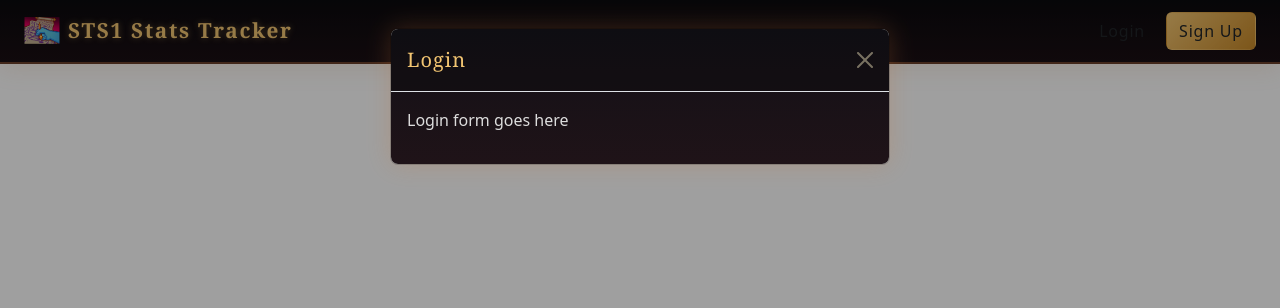
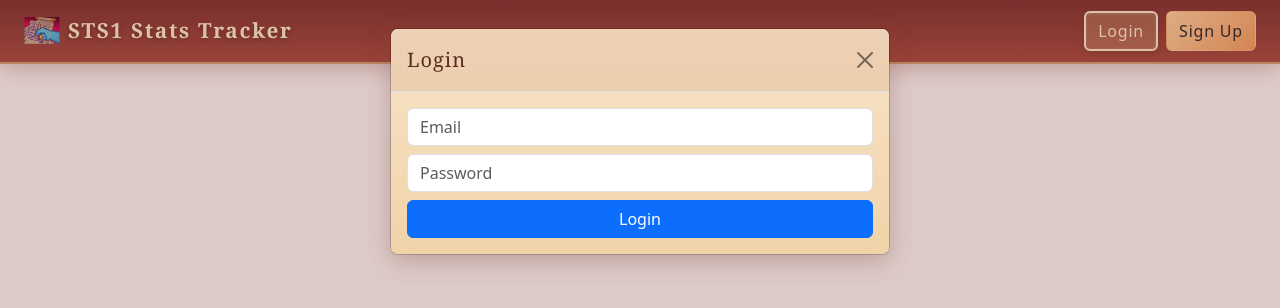
Before and after one commit to Rulfayem/STS-stats-tracker-site, a React (Vite) app: page / in a window 1280 px wide. Both pictures are taken after a click on the button "Login". Shown: the top 308 px of the page. Built offline with nearby package versions, Linux system fonts and the light colour scheme; no server answers.

Commit message:
fixed api issue and imrproved some more styling and still implementing auth currently

```diff
--- a/src/components/Navbar.jsx
+++ b/src/components/Navbar.jsx
@@ -2,6 +2,8 @@ import "../styles/navbar.css";
 import "../styles/modal.css";
 import { Link } from "react-router-dom";
 import { useState } from "react";
+import { createUserWithEmailAndPassword, signInWithEmailAndPassword } from "firebase/auth";
+import { auth } from "../firebase";
 
 const siteIcon = "/images/Purple-Scrawl-Art.png";
 const siteName = "STS1 Stats Tracker";
@@ -13,8 +15,51 @@ export default function Navbar() {
 
     const [showLogin, setShowLogin] = useState(false);
     const [showSignup, setShowSignup] = useState(false);
+    const [email, setEmail] = useState("");
+    const [password, setPassword] = useState("");
+    const [username, setUsername] = useState("");
+    const [error, setError] = useState("");
 
     const isLoggedIn = temporaryIsLoggedIn;
+    const validateEmail = (email) => email.includes("@");
+
+    const handleSignup = async () => {
+        setError("");
+
+        if (!email || !password || !username) {
+            return setError("Please fill in all fields.");
+        }
+
+        if (!validateEmail(email)) {
+            return setError("Please enter a valid email address.");
+        }
+
+        try {
+            await createUserWithEmailAndPassword(auth, email, password);
+            setShowSignup(false);
+        } catch (err) {
+            setError(err.message);
+        }
+    };
+
+    const handleLogin = async () => {
+        setError("");
+
+        if (!email || !password) {
+            return setError("Please fill in all fields.");
+        }
+
+        if (!validateEmail(email)) {
+            return setError("Please enter a valid email address.");
+        }
+
+        try {
+            await signInWithEmailAndPassword(auth, email, password);
+            setShowLogin(false);
+        } catch (err) {
+            setError(err.message);
+        }
+    };
 
     return (
         <>
@@ -71,7 +116,25 @@ export default function Navbar() {
                                     <button className="btn-close" onClick={() => setShowLogin(false)}></button>
                                 </div>
                                 <div className="modal-body">
-                                    <p>Login form goes here</p>
+                                    {/* login form */}
+                                    <input
+                                        type="email"
+                                        placeholder="Email"
+                                        className="form-control mb-2"
+                                        value={email}
+                                        onChange={(e) => setEmail(e.target.value)}
+                                    />
+                                    <input
+                                        type="password"
+                                        placeholder="Password"
+                                        className="form-control mb-2"
+                                        value={password}
+                                        onChange={(e) => setPassword(e.target.value)}
+                                    />
+                                    {error && <p className="text-danger">{error}</p>}
+                                    <button className="btn btn-primary w-100" onClick={handleLogin}>
+                                        Login
+                                    </button>
                                 </div>
                             </div>
                         </div>
@@ -91,7 +154,32 @@ export default function Navbar() {
                                     <button className="btn-close" onClick={() => setShowSignup(false)}></button>
                                 </div>
                                 <div className="modal-body">
-                                    <p>Signup form goes here</p>
+                                    {/* signup form */}
+                                    <input
+                                        type="text"
+                                        placeholder="Username"
+                                        className="form-control mb-2"
+                                        value={username}
+                                        onChange={(e) => setUsername(e.target.value)}
+                                    />
+                                    <input
+                                        type="email"
+                                        placeholder="Email"
+                                        className="form-control mb-2"
+                                        value={email}
+                                        onChange={(e) => setEmail(e.target.value)}
+                                    />
+                                    <input
+                                        type="password"
+                                        placeholder="Password"
+                                        className="form-control mb-2"
+                                        value={password}
+                                        onChange={(e) => setPassword(e.target.value)}
+                                    />
+                                    {error && <p className="text-danger">{error}</p>}
+                                    <button className="btn btn-success w-100" onClick={handleSignup}>
+                                        Sign Up
+                                    </button>
                                 </div>
                             </div>
                         </div>
--- a/src/styles/modal.css
+++ b/src/styles/modal.css
@@ -1,18 +1,20 @@
 /* ===== MODAL STYLING BELOW ===== */
 
 .modal-content {
-    background: linear-gradient(180deg, #121016 0%, #1f1318 100%);
-    border: 1px solid #6b3f2a;
-    border-radius: 10px;
-    box-shadow: 0 0 25px rgba(200, 120, 60, 0.25);
-    color: #f2c572;
+    background: linear-gradient(180deg, #f8e4c9 0%, #f1d3a8 100%);
+    border: 2px solid #b26a4a;
+    border-radius: 12px;
+    box-shadow: 0 6px 25px rgba(120, 60, 40, 0.3);
+    color: #4a2a1f;
 }
 
+/* header */
 .modal-header {
-    border-bottom: 1px solid #6b3f2a;
-    background: rgba(0, 0, 0, 0.2);
+    border-bottom: 1px solid #b26a4a;
+    background: rgba(178, 106, 74, 0.15);
 }
 
+/* title */
 .modal-title {
     font-family:
         "Cinzel",
@@ -20,22 +22,26 @@
         "Times New Roman",
         serif;
 
-    color: #f2c572;
+    color: #5a2d1f;
     letter-spacing: 0.05em;
 }
 
+/* body */
 .modal-body {
-    color: #ddd;
+    color: #4a2a1f;
 }
 
+/* close button */
 .btn-close {
-    filter: invert(80%) sepia(20%) saturate(300%) hue-rotate(10deg);
+    filter: none;
 }
 
+/* backdrop */
 .modal-backdrop.show {
-    background-color: rgba(0, 0, 0, 0.75);
+    background-color: rgba(120, 50, 40, 0.5);
 }
 
+/* animation */
 .modal.fade .modal-dialog {
     transition: transform 0.2s ease-out;
     transform: translateY(-10px);
--- a/src/styles/navbar.css
+++ b/src/styles/navbar.css
@@ -2,21 +2,23 @@
 
 /* main navbar */
 .spire-navbar {
-    background: linear-gradient(180deg, #0b0a0d 0%, #1a0f14 100%);
-    border-bottom: 2px solid #6b3f2a;
-    box-shadow: 0 4px 25px rgba(200, 120, 60, 0.15);
+    background: linear-gradient(180deg, #7a2f2f 0%, #a44a3f 100%);
+    border-bottom: 2px solid #d4a373;
+    box-shadow: 0 4px 20px rgba(120, 50, 40, 0.3);
     padding: 0.6rem 0;
 }
 
+/* brand */
 .navbar-brand {
     text-decoration: none;
     transition: transform 0.2s ease;
 }
 
 .navbar-brand:hover {
-    transform: scale(1.03);
+    transform: scale(1.05);
 }
 
+/* title */
 .navbar-site-name {
     font-family:
         "Cinzel",
@@ -27,11 +29,12 @@
 
     font-size: 1.3rem;
     font-weight: 700;
-    color: #f2c572;
+    color: #fff3d6;
     letter-spacing: 0.08em;
-    text-shadow: 0 0 6px rgba(242, 197, 114, 0.4);
+    text-shadow: 0 2px 4px rgba(0, 0, 0, 0.3);
 }
 
+/* shared button styling */
 .btn-login,
 .btn-signup,
 .btn-logout {
@@ -50,40 +53,40 @@
     transition: all 0.2s ease;
 }
 
-.btn-login {
-    color: #f2c572;
-    background: transparent;
-    border: 1px solid #ca5924;
+/* login button */
+.btn.btn-login {
+    color: #fff3d6;
+    background: rgba(212, 163, 115, 0.4) !important;
+    border: 2px solid #fff3d6 !important;
+    box-shadow: inset 0 1px 3px rgba(255, 255, 255, 0.2), 0 2px 6px rgba(0, 0, 0, 0.15) !important;
 }
 
-.btn-login:hover {
-    background: rgba(242, 197, 114, 0.08);
-    border-color: #f2c572;
-    color: #f2c572;
-    box-shadow: 0 0 8px rgba(242, 197, 114, 0.3);
+.btn.btn-login:hover {
+    background: rgba(255, 214, 165, 0.5) !important;
+    border-color: #ffd6a5 !important;
+    color: #ffffff !important;
+    box-shadow: 0 4px 12px rgba(212, 163, 115, 0.4), inset 0 1px 3px rgba(255, 255, 255, 0.3) !important;
 }
 
+/* signup button */
 .btn-signup {
-    color: #0b0a0d;
-    background: linear-gradient(135deg, #f2c572, #c88a2a);
+    color: #5a1e1e;
+    background: linear-gradient(135deg, #ffd6a5, #f4a261);
     border: none;
 }
 
 .btn-signup:hover {
-    background: linear-gradient(135deg, #ffd98a, #e0a94a);
-    color: #0b0a0d;
-    box-shadow: 0 0 10px rgba(242, 197, 114, 0.5);
+    background: linear-gradient(135deg, #ffe0b3, #ffb36b);
+    color: #5a1e1e;
 }
 
+/* logout button */
 .btn-logout {
-    color: #ff8a8a;
-    background: transparent;
-    border: 1px solid #7a2f2f;
+    color: #fff;
+    background: #b23a3a;
+    border: none;
 }
 
 .btn-logout:hover {
-    background: rgba(255, 120, 120, 0.1);
-    border-color: #ff8a8a;
-    color: #ff8a8a;
-    box-shadow: 0 0 8px rgba(255, 120, 120, 0.4);
+    background: #d14949;
 }
```
